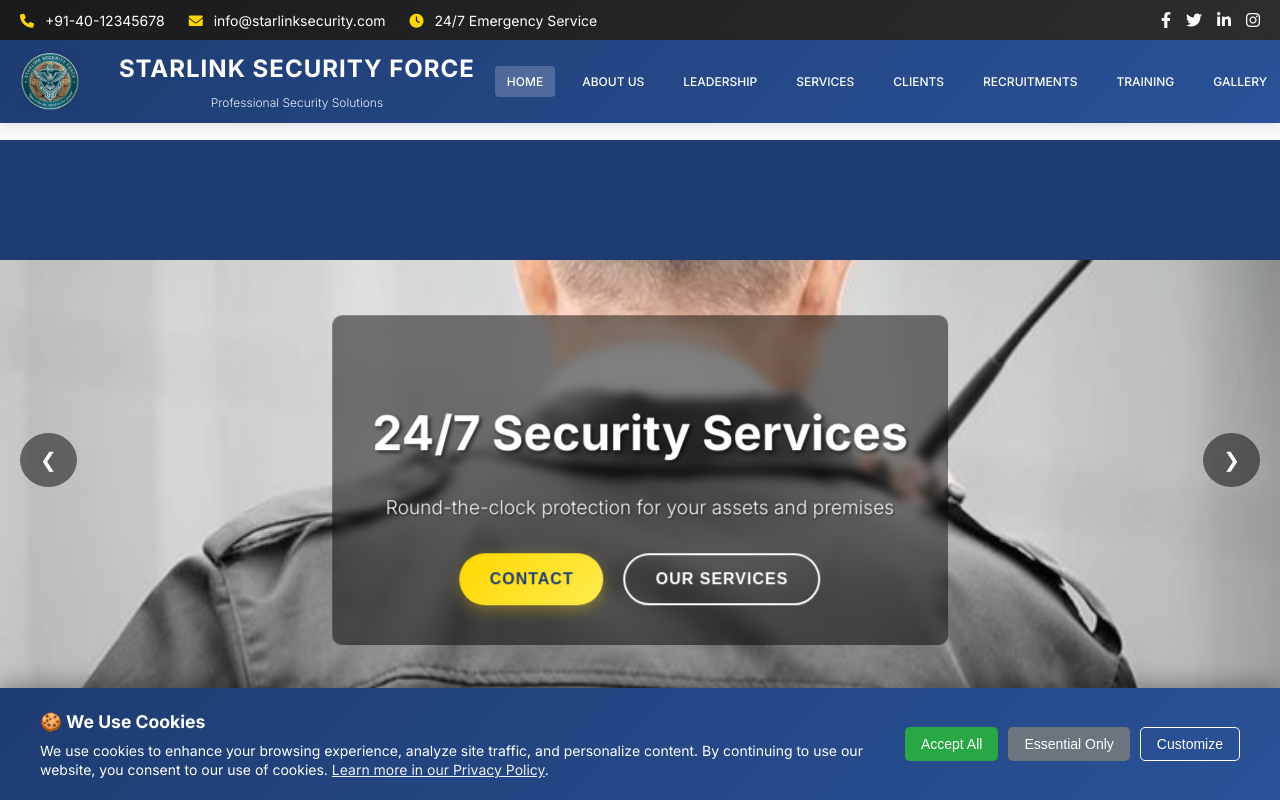
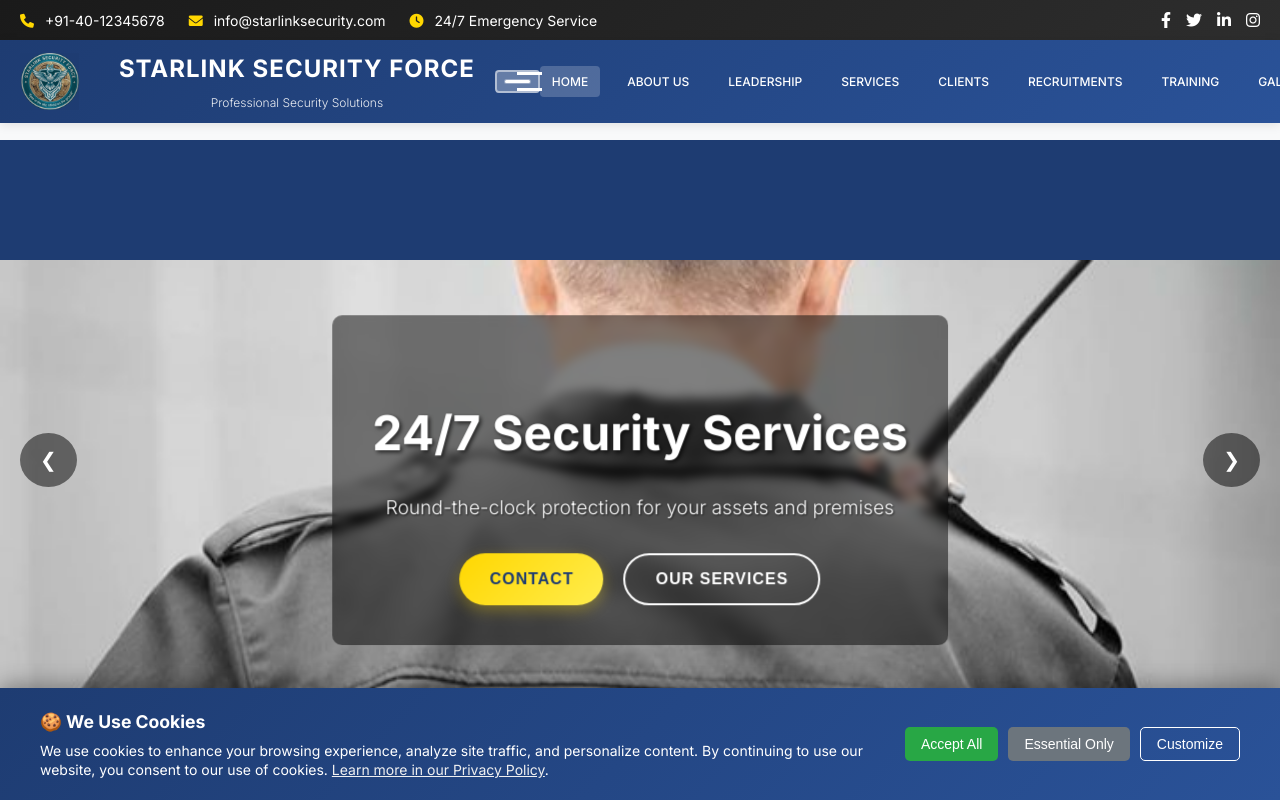
Before and after one commit to akhi333/SSF-NEW, a website: page index.html in a window 1280 px wide. Drawn offline with Linux system fonts and the light colour scheme.

Commit message:
Fix mobile hamburger

```diff
--- a/styles.css
+++ b/styles.css
@@ -140,15 +140,16 @@ body {
 
 /* Mobile Menu Toggle Button */
 .navbar-toggler {
-    display: none;
+    display: block; /* Temporarily show on all devices for debugging */
     background: none;
     border: none;
     cursor: pointer;
     padding: 8px;
-    z-index: 1003;
+    z-index: 10000;
     position: relative;
     /* Debug: Make sure it's visible when shown */
-    background-color: rgba(255, 255, 255, 0.1);
+    background-color: rgba(255, 255, 255, 0.3);
+    border: 2px solid rgba(255, 255, 255, 0.5);
     border-radius: 4px;
 }
 
@@ -160,6 +161,7 @@ body {
     position: relative;
     transition: all 0.3s ease;
     box-shadow: 0 0 0 1px rgba(255, 255, 255, 0.3);
+    border-radius: 2px;
 }
 
 .navbar-toggler-icon::before,
```
